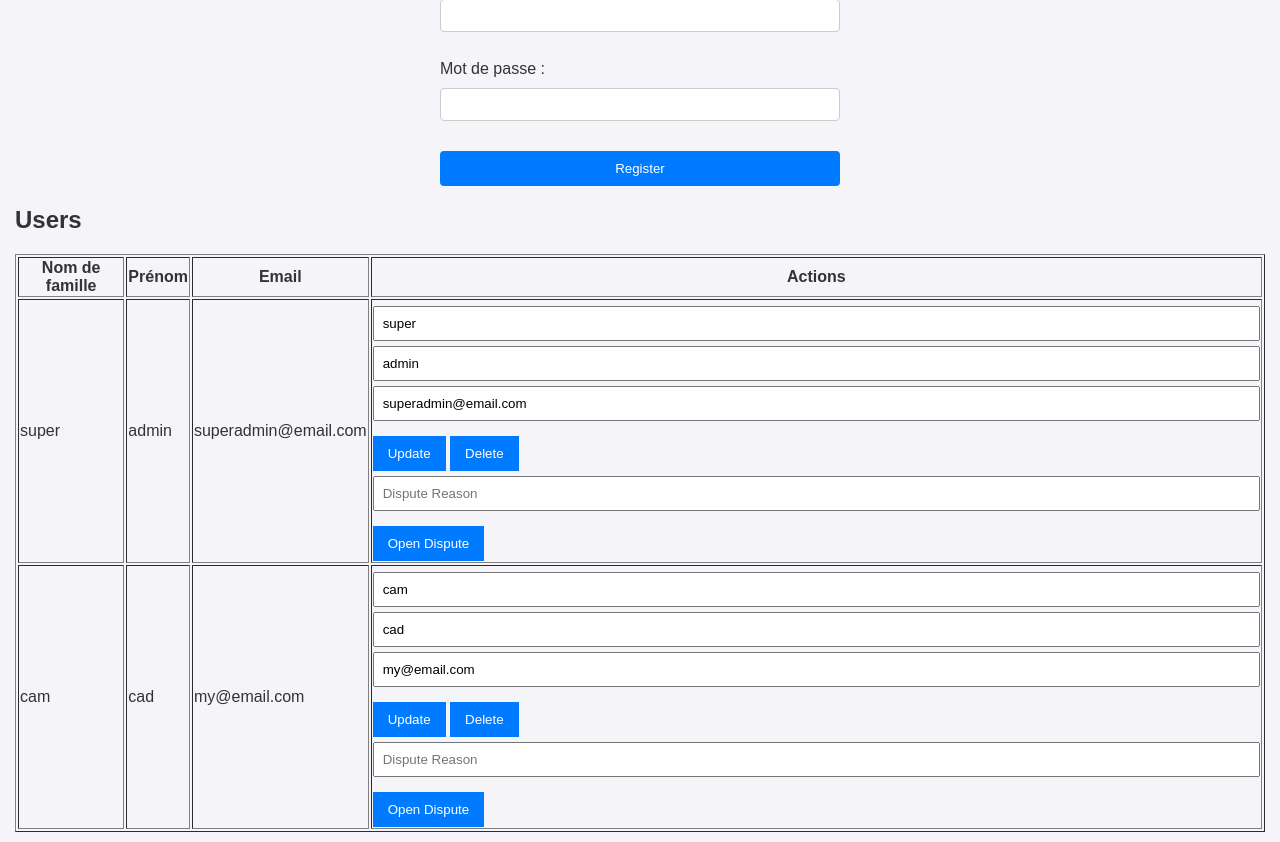
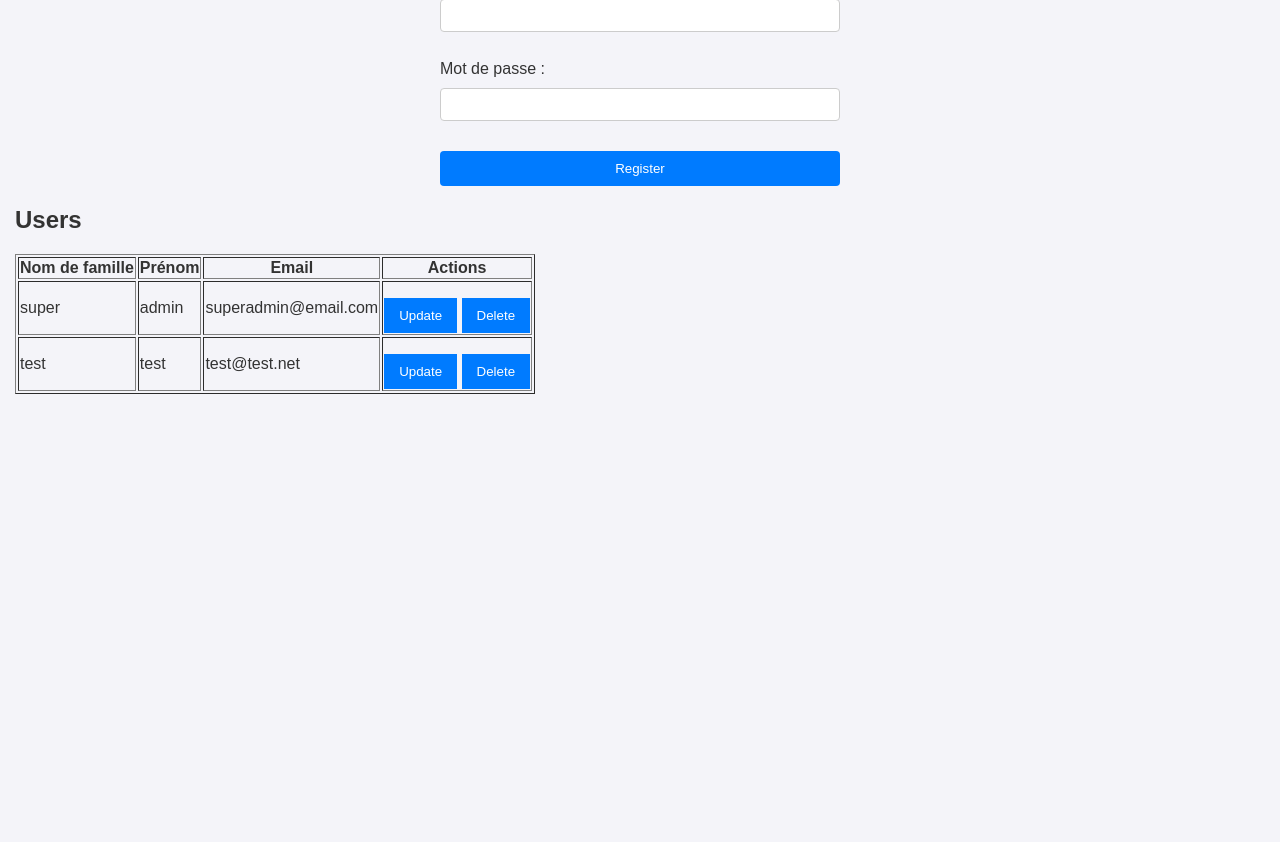
Before and after one commit to FunsizedWrath/projet_solution_applicative, a PHP site: page /backoffice/manage_client.php in a window 1280 px wide. Shown: the part 887-1729 px from the top of the page. After the commit the page ends 1281 px from the top, so only its background shows below. Run offline with PHP 8.4, Linux system fonts and the light colour scheme; data comes from the database, SQL or seed files in the repository.

Commit message:
fix register user with new db + fix delete user

```diff
--- a/backoffice/manage_client.php
+++ b/backoffice/manage_client.php
@@ -12,8 +12,6 @@
     $city = $_POST['city'] ? htmlspecialchars($_POST['city']) : null;
     $password = $_POST['password'] ? htmlspecialchars($_POST['password']) : null;
 
-    echo $lastname, "<br/>", $name, "<br/>", $email, "<br/>", $phone, "<br/>", $address, "<br/>", $postcode, "<br/>", $city, "<br/>", hash("sha256", $password);
-
     // Validate form data (basic example)
     if (!empty($name) && !empty($lastname) && !empty($password) && filter_var($email, FILTER_VALIDATE_EMAIL)) {
         // Save the data to the database
@@ -26,47 +24,34 @@
     } else {
         echo "Register : Please fill in all fields correctly.";
     }
+} elseif (isset($_POST['action']) && $_POST['action'] === 'delete') {
+    $id = $_POST['id'];
+
+    $stmt = $pdo->prepare("DELETE FROM users WHERE id_user = :id_user");
+    $stmt->execute([':id_user' => $id]);
 }
 // Handle form submissions
-if ($_SERVER['REQUEST_METHOD'] === 'POST') {
-    if (isset($_POST['update'])) {
-        $id = $_POST['id'];
-        $lastname = $_POST['lastname'];
-        $name = $_POST['name'];
-        $email = $_POST['email'];
+// if ($_SERVER['REQUEST_METHOD'] === 'POST') {
+//     if (isset($_POST['update'])) {
+//         $id = $_POST['id'];
+//         $lastname = $_POST['lastname'];
+//         $name = $_POST['name'];
+//         $email = $_POST['email'];
 
-        $stmt = $pdo->prepare("UPDATE users SET lastname_user = :lastname_user, name_user = :name_user, email_user = :email_user WHERE id_user = :id_user");
-        $params = [
-            'lastname_user' => $lastname,
-            'name_user' => $name,
-            'email_user' => $email,
-            // 'phone_user' => $phone,
-            // 'address_user' => $address,
-            // 'postcode_user' => $postcode,
-            // 'city_user' => $city,
-            'id_user' => $id
-        ];
-        $stmt->execute($params);
+//         $stmt = $pdo->prepare("UPDATE users SET lastname_user = :lastname_user, name_user = :name_user, email_user = :email_user WHERE id_user = :id_user");
+//         $params = [
+//             'lastname_user' => $lastname,
+//             'name_user' => $name,
+//             'email_user' => $email,
+//             // 'phone_user' => $phone,
+//             // 'address_user' => $address,
+//             // 'postcode_user' => $postcode,
+//             // 'city_user' => $city,
+//             'id_user' => $id
+//         ];
+//         $stmt->execute($params);
 
-    } elseif (isset($_POST['delete'])) {
-        $id = $_POST['id'];
-
-        $stmt = $pdo->prepare("DELETE FROM users WHERE id_user = :id_user");
-        $stmt->execute(["id_user" => $id]);
-
-    } elseif (isset($_POST['dispute'])) {
-        $id = $_POST['user_id'];
-        $type_dispute = $_POST['type_dispute'];
-        $description_dispute = $_POST['description_dispute'];
-
-        $stmt = $pdo->prepare("INSERT INTO disputes (id_user, type_dispute, description_dispute) VALUES (:id_user, :type_dispute, :description_dispute)");
-        $stmt->execute([
-            "id" => $id,
-            "type_dispute" => $type_dispute,
-            "description_dispute" => $description_dispute
-        ]);
-    }
-}
+// }
 
 // Fetch users
 $users = $pdo->query("SELECT * FROM users")->fetchAll(PDO::FETCH_ASSOC);
@@ -134,24 +119,15 @@
                     <td><?= htmlspecialchars($user['name_user']) ?></td>
                     <td><?= htmlspecialchars($user['email_user']) ?></td>
                     <td>
-                        <form method="POST" style="display:inline;">
+                        <a href="update_document.php?id_user=<?= $user['id_user'] ?>" style="display: inline-block;">
+                            <button type="button">Update</button>
+                        </a>
+                        <form method="POST" style="display: inline;">
+                            <input type="hidden" name="action" value="delete">
                             <input type="hidden" name="id" value="<?= $user['id_user'] ?>">
-                            <input type="text" name="lastname" value="<?= $user['lastname_user'] ?>">
-                            <input type="text" name="name" value="<?= htmlspecialchars($user['name_user']) ?>" required>
-                            <input type="email" name="email" value="<?= htmlspecialchars($user['email_user']) ?>" required>
-                            <button type="submit" name="update">Update</button>
+                            <button type="submit">Delete</button>
                         </form>
 
-                        <form method="POST" style="display:inline;">
-                            <input type="hidden" name="id" value="<?= $user['id_user'] ?>">
-                            <button type="submit" name="delete">Delete</button>
-                        </form>
-
-                        <form method="POST" style="display:inline;">
-                            <input type="hidden" name="user_id" value="<?= $user['id_user'] ?>">
-                            <input type="text" name="reason" placeholder="Dispute Reason" required>
-                            <button type="submit" name="dispute">Open Dispute</button>
-                        </form>
                     </td>
                 </tr>
             <?php endforeach; ?>
--- a/backoffice/manage_library.php
+++ b/backoffice/manage_library.php
@@ -210,6 +210,7 @@
                             <input type="hidden" name="id" value="<?= $document['id_document'] ?>">
                             <button type="submit">Delete</button>
                         </form>
+                    </td>
 
                 </tr>
             <?php endforeach; ?>
--- a/database/sqlite_init.sql
+++ b/database/sqlite_init.sql
@@ -62,7 +62,7 @@
    postcode_user TEXT,
    password_user TEXT,
    city_user TEXT,
-   id_role INTEGER NOT NULL,
+   id_role INTEGER NOT NULL DEFAULT 4,
    PRIMARY KEY(id_user),
    FOREIGN KEY(id_role) REFERENCES Role(id_role)
 );
--- a/login.php
+++ b/login.php
@@ -46,8 +46,6 @@
     $postcode = $_POST['postcode'] ? htmlspecialchars($_POST['postcode']) : null;
     $city = $_POST['city'] ? htmlspecialchars($_POST['city']) : null;
     $password = $_POST['password'] ? htmlspecialchars($_POST['password']) : null;
-
-    echo $lastname, "<br/>", $name, "<br/>", $email, "<br/>", $phone, "<br/>", $address, "<br/>", $postcode, "<br/>", $city, "<br/>", hash("sha256", $password);
 
     // Validate form data (basic example)
     if (!empty($name) && !empty($lastname) && !empty($password) && filter_var($email, FILTER_VALIDATE_EMAIL)) {
```
Also changed, not shown: database/librarymtp.db.
